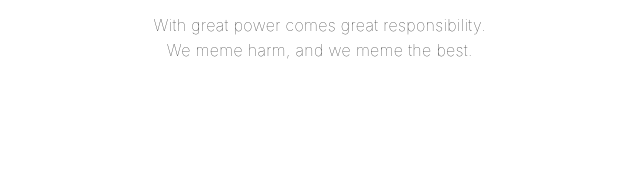
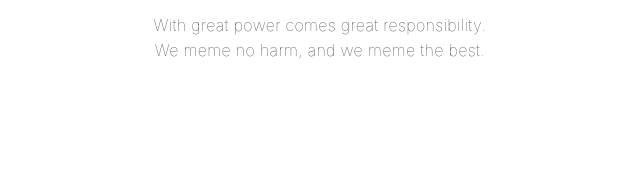
Before and after one commit to memes-of-memecraft/memes-of-memecraft.github.io, a plain HTML site: page index.html in a window 1280 px wide. Shown: the part 1991-2177 px from the top of the page, 629-1269 px from the left. Drawn offline with Linux system fonts and the light colour scheme.

Commit message:
Update index.html

```diff
--- a/index.html
+++ b/index.html
@@ -560,7 +560,7 @@ body{
           <p data-startline="11" data-endline="11" class="part c14715">Memes of Memecraft has no leader. The great Mother of Memes knows no limits. Each memer equal in the eyes of MoM.
           </p>
           <center class="c14723">With great power comes great responsibility.
-            <p data-startline="16" data-endline="16" id="i9lpyy" class="part">We meme harm, and we meme the best.
+            <p data-startline="16" data-endline="16" id="i9lpyy" class="part">We meme no harm, and we meme the best.
             </p>
           </center>
         </div>
```
